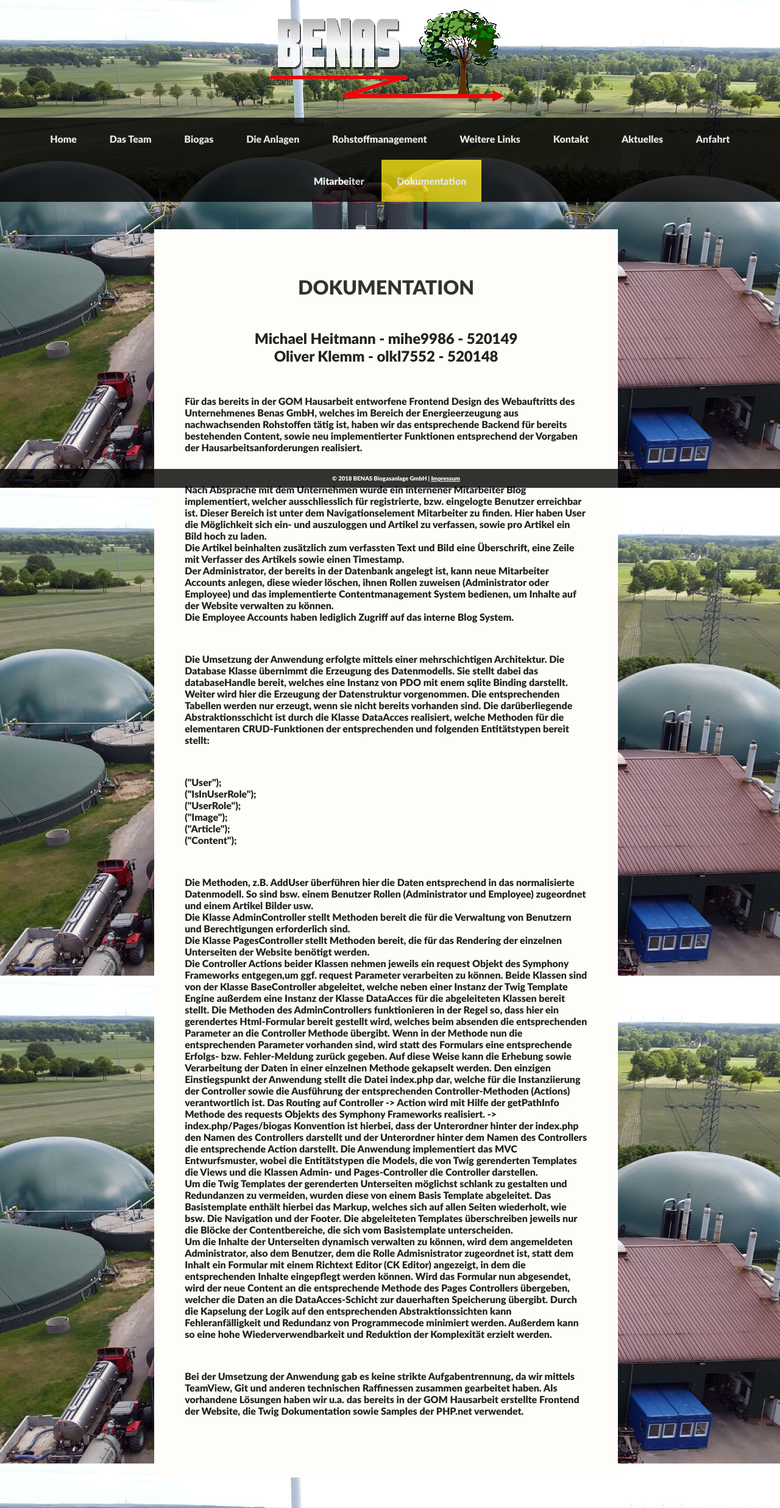
After one commit to Bibernelle/Benas-Biogas, a PHP site: template dokumentation/dokumentation.twig in a window 1280 px wide. The commit adds this page. Shown: the whole page at 61% size. Run offline with PHP 8.4, Linux system fonts and the light colour scheme; the template is opened without the code that fills it, so the values that code supplies are empty; some libraries are stand-ins or nearby versions.

Commit message:
Dokumentation verschoben / 2 Loader System

```diff
--- /dev/null
+++ b/dokumentation/dokumentation.twig
@@ -0,0 +1,146 @@
+{# dokumentation/dokumentation.twig #}
+<!DOCTYPE html>
+<html lang="de-DE">
+
+
+<head>
+    <script src="https://cdn.ckeditor.com/ckeditor5/1.0.0-alpha.2/classic/ckeditor.js"></script>
+    <script
+            src="https://code.jquery.com/jquery-3.2.1.min.js"
+            integrity="sha256-hwg4gsxgFZhOsEEamdOYGBf13FyQuiTwlAQgxVSNgt4="
+            crossorigin="anonymous"></script>
+    <meta charset="utf-8">
+    <title>BENAS|Dokumentation</title>
+    {% block metatags %}{% endblock %}
+    <link rel="stylesheet" href="../../styles/style.css">
+</head>
+<body class="dokumentation">
+<header>
+    <input type="checkbox" id="menuToggle">
+    <label for="menuToggle" class="menu-icon">&#9776;</label>
+    <a href="../../index.php/Pages/home" title="Home"><img class="logo" src="../../Images/Logo.png" alt="Benas Logo"/></a>
+    <nav class="menu-mobile">
+        <ul class="menu-ul">
+            <li class="home"><a href="../../index.php/Pages/home{{ csrfRequestParam }}">Home</a></li>
+            <li class="das-team"><a href="../../index.php/Pages/dasTeam{{ csrfRequestParam }}">Das Team</a></li>
+            <li class="biogas"><a href="../../index.php/Pages/biogas{{ csrfRequestParam }}">Biogas</a></li>
+            <li class="anlage"><a href="../../index.php/Pages/anlage{{ csrfRequestParam }}">Die Anlagen</a></li>
+            <li class="rohstoffmanagement"><a href="../../index.php/Pages/rohstoffmanagement{{ csrfRequestParam }}">Rohstoff-<br />management</a></li>
+            <li class="weitere-infos"><a href="../../index.php/Pages/weitereInfos{{ csrfRequestParam }}">Weitere Links</a></li>
+            <li class="kontakt"><a href="../../index.php/Pages/kontakt{{ csrfRequestParam }}">Kontakt</a></li>
+            <li class="aktuelles"><a href="../../index.php/Pages/aktuelles{{ csrfRequestParam }}">Aktuelles</a></li>
+            <li class="anfahrt"><a href="../../index.php/Pages/anfahrt{{ csrfRequestParam }}">Anfahrt</a></li>
+            <li class="mitarbeiter"><a href="../../index.php/Admin/CreateArticle{{ csrfRequestParam }}">Mitarbeiter</a></li>
+            <li class="dokumentation"><a href="../../index.php/Pages/dokumentation{{ csrfRequestParam }}">Dokumentation</a></li>
+        </ul>
+    </nav>
+    <nav class="menu-desktop">
+        <ul class="menu-ul">
+            <li class="home"><a href="../../index.php/Pages/home{{ csrfRequestParam }}">Home</a></li>
+            <li class="das-team"><a href="../../index.php/Pages/dasTeam{{ csrfRequestParam }}">Das Team</a></li>
+            <li class="biogas"><a href="../../index.php/Pages/biogas{{ csrfRequestParam }}">Biogas</a></li>
+            <li class="anlage"><a href="../../index.php/Pages/anlage{{ csrfRequestParam }}">Die Anlagen</a></li>
+            <li class="rohstoffmanagement"><a href="../../index.php/Pages/rohstoffmanagement{{ csrfRequestParam }}">Rohstoffmanagement</a></li>
+            <li class="weitere-infos"><a href="../../index.php/Pages/weitereInfos{{ csrfRequestParam }}">Weitere Links</a></li>
+            <li class="kontakt"><a href="../../index.php/Pages/kontakt{{ csrfRequestParam }}">Kontakt</a></li>
+            <li class="aktuelles"><a href="../../index.php/Pages/aktuelles{{ csrfRequestParam }}">Aktuelles</a></li>
+            <li class="anfahrt"><a href="../../index.php/Pages/anfahrt{{ csrfRequestParam }}">Anfahrt</a></li>
+            <li class="mitarbeiter"><a href="../../index.php/Admin/CreateArticle{{ csrfRequestParam }}">Mitarbeiter</a></li>
+            <li class="dokumentation"><a href="../../index.php/Pages/dokumentation{{ csrfRequestParam }}">Dokumentation</a></li>
+        </ul>
+    </nav>
+</header>
+
+<div class="dokumentation-wrapper">
+    <div class="dokumentation-content-wrapper">
+
+        {% block content %}
+            {% set csrfRequestParam %}{% if IsAdmin %}?{{ constant('CSRF_TOKEN') }}={{ CSRF_TOKEN }}{% endif %}{% endset %}
+            <p><h1>Dokumentation</h1></p>
+            <h2>Michael Heitmann - mihe9986 - 520149</br>
+                Oliver Klemm - olkl7552 - 520148</h2>
+
+            <p>Für das bereits in der GOM Hausarbeit entworfene Frontend Design des Webauftritts des Unternehmenes Benas GmbH,
+                welches im Bereich der Energieerzeugung aus nachwachsenden Rohstoffen tätig ist, haben wir das entsprechende
+                Backend für bereits bestehenden Content, sowie neu implementierter Funktionen entsprechend der Vorgaben der
+                Hausarbeitsanforderungen realisiert.</p>
+
+            <p>Nach Absprache mit dem Unternehmen wurde ein internener Mitarbeiter Blog implementiert, welcher ausschliesslich
+                für registrierte, bzw. eingelogte Benutzer erreichbar ist.
+                Dieser Bereich ist unter dem Navigationselement Mitarbeiter zu finden.
+                Hier haben User die Möglichkeit sich ein- und auszuloggen und Artikel zu verfassen, sowie pro Artikel ein Bild
+                hoch zu laden.</br>
+                Die Artikel beinhalten zusätzlich zum verfassten Text und Bild eine Überschrift, eine Zeile mit Verfasser des
+                Artikels sowie einen Timestamp.</br>
+                Der Administrator, der bereits in der Datenbank angelegt ist, kann neue Mitarbeiter Accounts anlegen, diese
+                wieder löschen, ihnen Rollen zuweisen (Administrator oder Employee) und das implementierte Contentmanagement
+                System bedienen, um Inhalte auf der Website verwalten zu können.</br>
+                Die Employee Accounts haben lediglich Zugriff auf das interne Blog System.</p>
+
+            <p>Die Umsetzung der Anwendung erfolgte mittels einer mehrschichtigen Architektur.
+                Die Database Klasse übernimmt die Erzeugung des Datenmodells.
+                Sie stellt dabei das databaseHandle bereit, welches eine Instanz von PDO mit enem sqlite Binding darstellt.
+                Weiter wird hier die Erzeugung der Datenstruktur vorgenommen.
+                Die entsprechenden Tabellen werden nur erzeugt, wenn sie nicht bereits vorhanden sind.
+                Die darüberliegende Abstraktionsschicht ist durch die Klasse DataAcces realisiert, welche Methoden für die
+                elementaren CRUD-Funktionen der entsprechenden und folgenden Entitätstypen bereit stellt:</p>
+
+            <p>("User");</br>
+                ("IsInUserRole");</br>
+                ("UserRole");</br>
+                ("Image");</br>
+                ("Article");</br>
+                ("Content");</p>
+
+            <p>Die Methoden, z.B. AddUser überführen hier die Daten entsprechend in das normalisierte Datenmodell.
+                So sind bsw. einem Benutzer Rollen (Administrator und Employee) zugeordnet und einem Artikel Bilder usw.</br>
+                Die Klasse AdminController stellt Methoden bereit die für die Verwaltung von Benutzern und Berechtigungen
+                erforderlich sind.</br>
+                Die Klasse PagesController stellt Methoden bereit, die für das Rendering der einzelnen Unterseiten der Website
+                benötigt werden.</br>
+                Die Controller Actions beider Klassen nehmen jeweils ein request Objekt des Symphony Frameworks entgegen,um ggf.
+                request Parameter verarbeiten zu können.
+                Beide Klassen sind von der Klasse BaseController abgeleitet, welche neben einer Instanz der Twig Template Engine
+                außerdem eine Instanz der Klasse DataAcces für die abgeleiteten Klassen bereit stellt.
+                Die Methoden des AdminControllers funktionieren in der Regel so, dass hier ein gerendertes Html-Formular bereit
+                gestellt wird, welches beim absenden die entsprechenden Parameter an die Controller Methode übergibt.
+                Wenn in der Methode nun die entsprechenden Parameter vorhanden sind, wird statt des Formulars eine entsprechende
+                Erfolgs- bzw. Fehler-Meldung zurück gegeben.
+                Auf diese Weise kann die Erhebung sowie Verarbeitung der Daten in einer einzelnen Methode gekapselt werden.
+                Den einzigen Einstiegspunkt der Anwendung stellt die Datei index.php dar, welche für die Instanziierung der
+                Controller sowie die Ausführung der entsprechenden Controller-Methoden (Actions) verantwortlich ist.
+                Das Routing auf Controller -> Action wird mit Hilfe der getPathInfo Methode des requests Objekts des Symphony
+                Frameworks realisiert.
+                -> index.php/Pages/biogas
+                Konvention ist hierbei, dass der Unterordner hinter der index.php den Namen des Controllers darstellt und der
+                Unterordner hinter dem Namen des Controllers die entsprechende Action darstellt.
+                Die Anwendung implementiert das MVC Entwurfsmuster, wobei die Entitätstypen die Models, die von Twig gerenderten
+                Templates die Views und die Klassen Admin- und Pages-Controller die Controller darstellen.</br>
+                Um die Twig Templates der gerenderten Unterseiten möglichst schlank zu gestalten und Redundanzen zu vermeiden,
+                wurden diese von einem Basis Template abgeleitet.
+                Das Basistemplate enthält hierbei das Markup, welches sich auf allen Seiten wiederholt, wie bsw. Die Navigation
+                und der Footer.
+                Die abgeleiteten Templates überschreiben jeweils nur die Blöcke der Contentbereiche, die sich vom Basistemplate
+                unterscheiden.</br>
+                Um die Inhalte der Unterseiten dynamisch verwalten zu können, wird dem angemeldeten Administrator, also dem
+                Benutzer, dem die Rolle Admisnistrator zugeordnet ist, statt dem Inhalt ein Formular mit einem Richtext Editor
+                (CK Editor) angezeigt, in dem die entsprechenden Inhalte eingepflegt werden können.
+                Wird das Formular nun abgesendet, wird der neue Content an die entsprechende Methode des Pages Controllers
+                übergeben, welcher die Daten an die DataAcces-Schicht zur dauerhaften Speicherung übergibt.
+                Durch die Kapselung der Logik auf den entsprechenden Abstraktionssichten kann Fehleranfälligkeit und Redundanz
+                von Programmecode minimiert werden.
+                Außerdem kann so eine hohe Wiederverwendbarkeit und Reduktion der Komplexität erzielt werden.</p>
+
+            <p>Bei der Umsetzung der Anwendung gab es keine strikte Aufgabentrennung, da wir mittels TeamView, Git und anderen
+                technischen Raffinessen zusammen gearbeitet haben.
+                Als vorhandene Lösungen haben wir u.a. das bereits in der GOM Hausarbeit erstellte Frontend der Website, die
+                Twig Dokumentation sowie Samples der PHP.net verwendet.</p>
+
+        {% endblock %}
+    </div>
+</div>
+<footer>
+    <p>© 2018 BENAS Biogasanlage GmbH | <a href="../../index.php/Pages/impressum{{ csrfRequestParam }}">Impressum</a></p>
+</footer>
+</body>
+</html>
--- a/index.php
+++ b/index.php
@@ -11,10 +11,10 @@ require_once("class.AdminController.php");
 require_once("class.PagesController.php");
 
 $dal = new DataAccess("Database.db");
-$dal->AddUser("michi", "krankarsch");
+$dal->AddUser("Tobias", "coolestadmin");
 $dal->AddRole("Administrator");
 $dal->AddRole("Angestellter");
-$dal->AssignUserRole("michi", "Administrator");
+$dal->AssignUserRole("Tobias", "Administrator");
 
 require_once __DIR__ . '/vendor/autoload.php';
 
--- a/styles/style.css
+++ b/styles/style.css
@@ -30,7 +30,7 @@ body {
 }
 
 body.das-team {
-    background: url(../../Images/team2.jpg) no-repeat center center fixed;
+    background: url(../../Images/team.jpg) no-repeat center center fixed;
     -webkit-background-size: cover;
     -moz-background-size: cover;
     -o-background-size: cover;
--- a/templates/AssignRole.twig
+++ b/templates/AssignRole.twig
@@ -26,7 +26,7 @@
         {% endfor %}
     </select>
     <br />
-    <input type="submit" value="OK"/>
+    <input type="submit" value="Zuweisen"/>
 </form>
 
 {% endblock %}
```
Also changed, not shown: class.BaseController.php (+6 -1 lines), templates/dokumentation.twig (deleted, +0 -92 lines).
